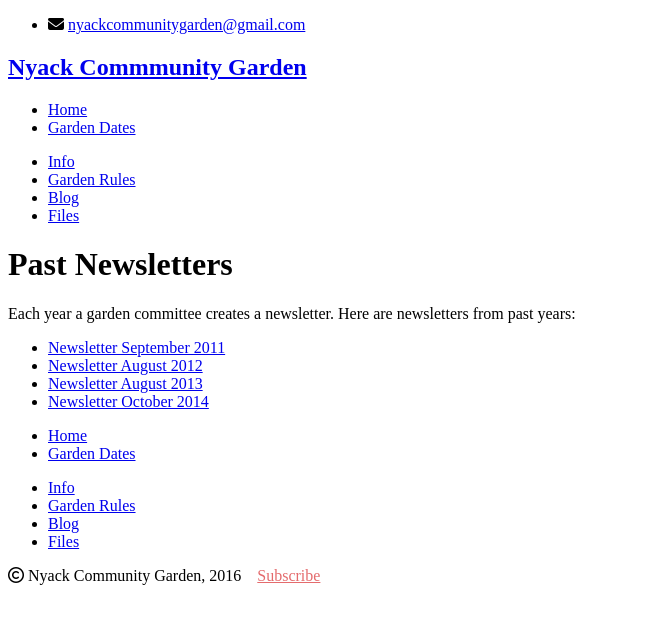
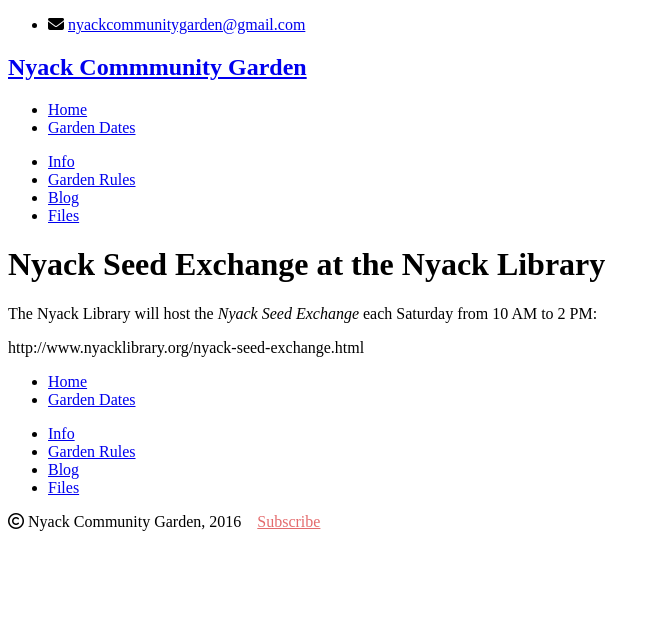
Before and after one commit to bosborne/nyackcommunitygarden, a Jekyll site: the page built from _posts/2016-01-31-past-newsletters.md, in a window 1280 px wide. Shown: the top 624 px of the page, without its empty margins (0-660 px from the left). Built offline with Jekyll 4.4.1, drawn with Linux system fonts in a browser that asks for light colours; nearby versions of some CDN libraries; library files that are not in the unit come from our copies.

Commit message:
Add post about Nyack Seed Exchange

```diff
--- a/_posts/2016-01-31-past-newsletters.md
+++ b/_posts/2016-01-31-past-newsletters.md
@@ -1,12 +1,9 @@
 ---
 layout: post
 pageclass: blog
-title: "Past Newsletters"
+title: "Nyack Seed Exchange at the Nyack Library"
 published: true
 ---
-Each year a garden committee creates a newsletter. Here are newsletters from past years:
+The Nyack Library will host the *Nyack Seed Exchange* each Saturday from 10 AM to 2 PM:
 
-- [Newsletter September 2011](/pdf/Newsletter_September_2011.pdf)
-- [Newsletter August 2012](/pdf/Newsletter_August_2012.pdf)
-- [Newsletter August 2013](/pdf/Newsletter_August_2013.pdf)
-- [Newsletter October 2014](/pdf/Newsletter_October_2014.pdf)
+http://www.nyacklibrary.org/nyack-seed-exchange.html
```
